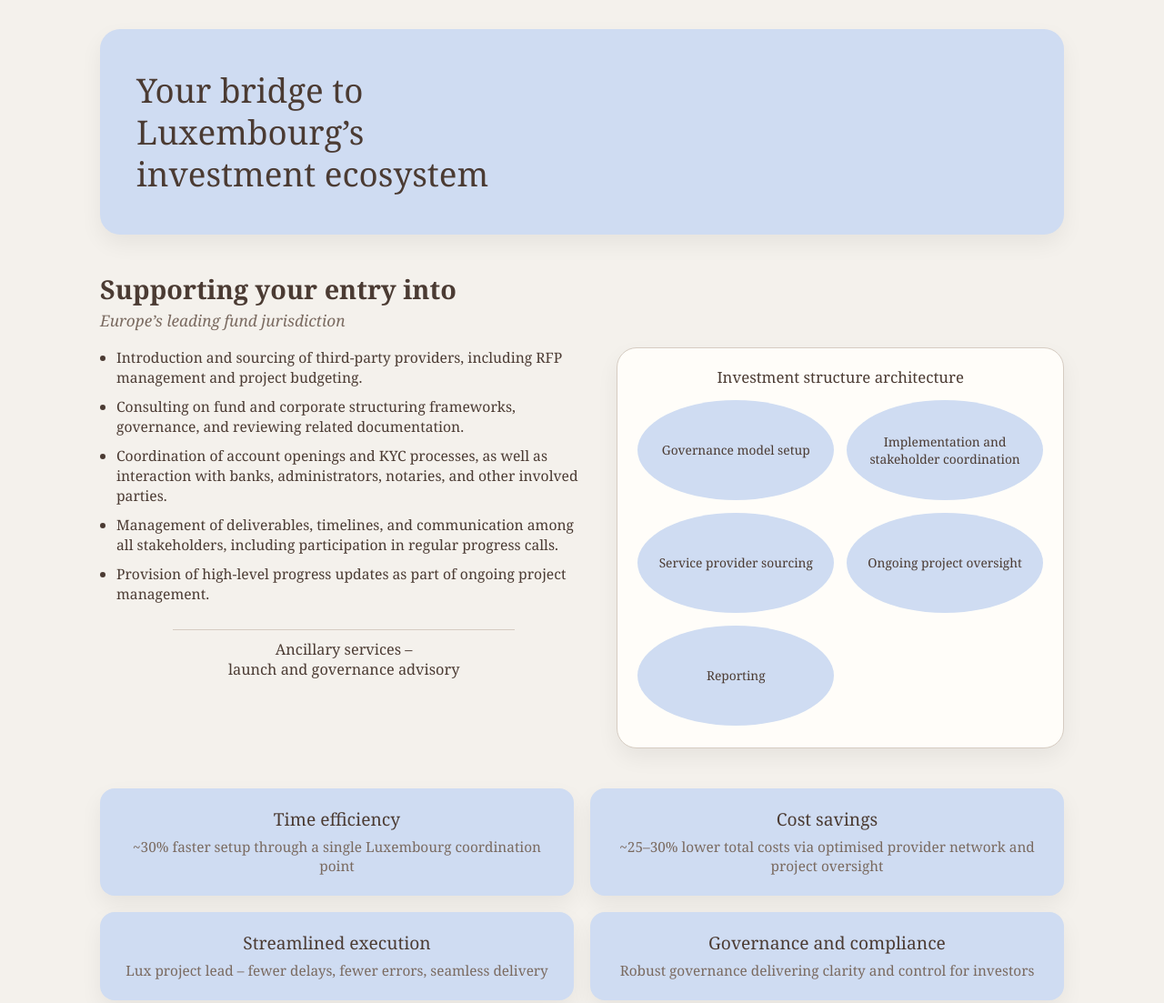
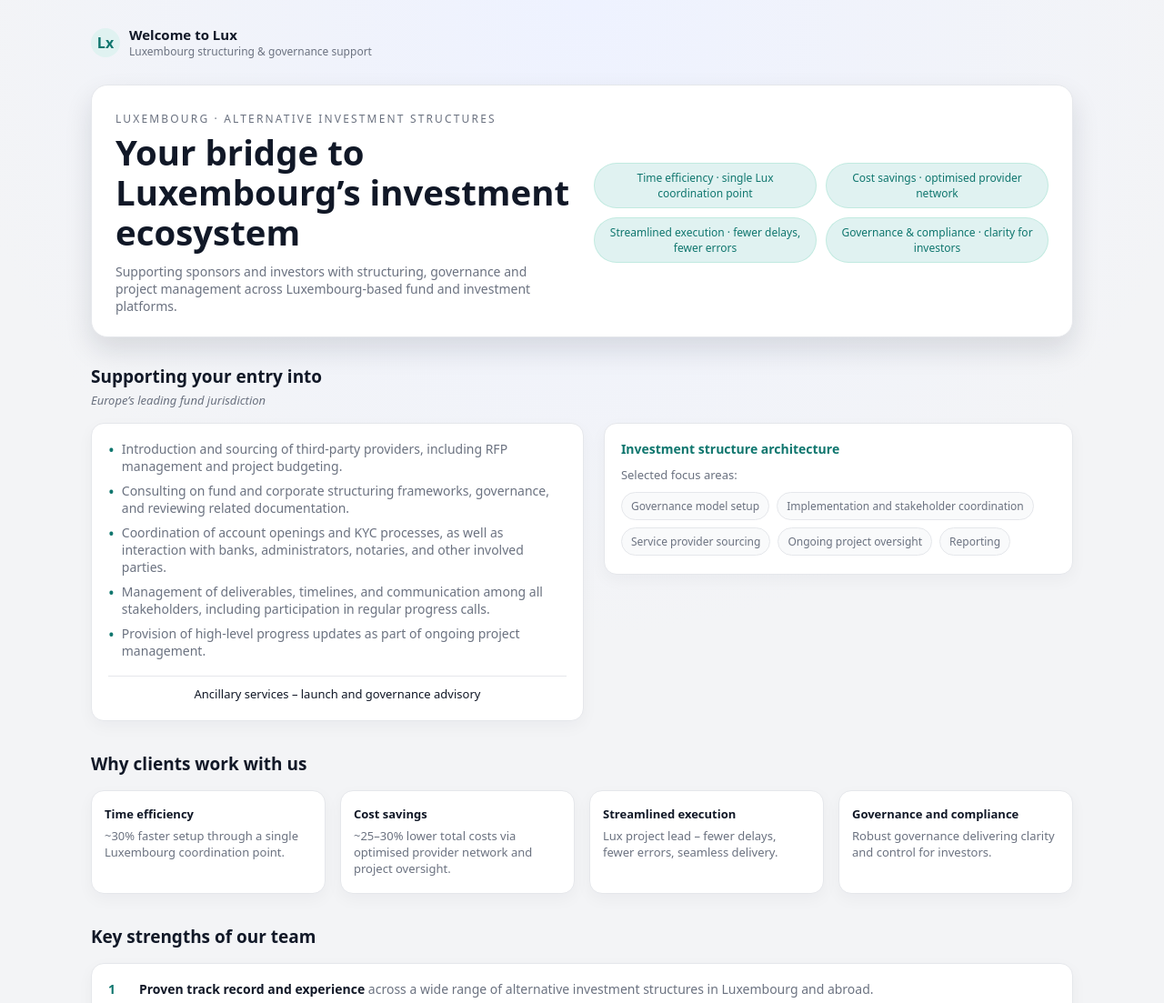
Before and after one commit to luxentryconsulting/welcome-to-lux, a plain HTML site: page index.html in a window 1280 px wide. Shown: the top 1103 px of the page at 91% size. Drawn offline with Linux system fonts and the light colour scheme.

Commit message:
Update index.html

```diff
--- a/index.html
+++ b/index.html
@@ -6,14 +6,16 @@
   <meta name="viewport" content="width=device-width, initial-scale=1" />
   <style>
     :root {
-      --bg-page: #f4f1ec;      /* warm cream */
-      --panel-blue: #cfdcf2;   /* light blue from slides */
-      --text-main: #4b3b33;    /* brown serif text */
-      --muted: #7a6a60;
-      --line: #d6ccc2;
-      --shadow-soft: 0 10px 24px rgba(0,0,0,0.06);
-      --radius-lg: 22px;
-      --radius-md: 16px;
+      --bg: #f3f4f6;
+      --card: #ffffff;
+      --accent: #0f766e;
+      --accent-soft: #e0f2f1;
+      --text-main: #111827;
+      --text-muted: #6b7280;
+      --border: #e5e7eb;
+      --radius-lg: 18px;
+      --radius-md: 14px;
+      --shadow-soft: 0 14px 30px rgba(15, 23, 42, 0.12);
     }
 
     * {
@@ -23,191 +25,300 @@
     }
 
     body {
-      font-family: "Georgia", "Times New Roman", serif;
-      background: var(--bg-page);
+      font-family: system-ui, -apple-system, BlinkMacSystemFont, "Segoe UI",
+        sans-serif;
+      background: radial-gradient(circle at top, #eef2ff 0, #f3f4f6 45%, #f3f4f6 100%);
       color: var(--text-main);
       -webkit-font-smoothing: antialiased;
     }
 
     .page {
-      max-width: 1100px;
+      max-width: 1120px;
       margin: 0 auto;
-      padding: 32px 20px 56px;
+      padding: 28px 20px 56px;
+    }
+
+    /* HEADER / LOGO PLACEHOLDER */
+
+    .header {
+      display: flex;
+      align-items: center;
+      justify-content: space-between;
+      margin-bottom: 28px;
+    }
+
+    .brand {
+      display: flex;
+      align-items: center;
+      gap: 10px;
+    }
+
+    .brand-mark {
+      width: 32px;
+      height: 32px;
+      border-radius: 999px;
+      background: var(--accent-soft);
+      display: flex;
+      align-items: center;
+      justify-content: center;
+      font-weight: 600;
+      color: var(--accent);
+      font-size: 16px;
+    }
+
+    .brand-name {
+      font-size: 15px;
+      font-weight: 600;
+    }
+
+    .brand-tagline {
+      font-size: 12px;
+      color: var(--text-muted);
     }
 
     /* HERO */
 
     .hero {
-      background: var(--panel-blue);
+      background: var(--card);
       border-radius: var(--radius-lg);
-      padding: 44px 40px;
-      margin-bottom: 40px;
+      padding: 28px 26px 24px;
       box-shadow: var(--shadow-soft);
+      border: 1px solid var(--border);
+      margin-bottom: 30px;
+      display: grid;
+      grid-template-columns: minmax(0, 2.2fr) minmax(0, 2.2fr);
+      gap: 26px;
+      align-items: center;
     }
 
-    .hero-text {
-      font-size: clamp(1.9rem, 3vw, 2.3rem);
-      line-height: 1.25;
+    .hero-main {
+      max-width: 520px;
+    }
+
+    .hero-kicker {
+      font-size: 12px;
+      text-transform: uppercase;
+      letter-spacing: 0.18em;
+      color: var(--text-muted);
+      margin-bottom: 6px;
+    }
+
+    .hero-title {
+      font-size: clamp(2rem, 3vw, 2.6rem);
+      line-height: 1.15;
+      font-weight: 650;
+      margin-bottom: 12px;
+    }
+
+    .hero-sub {
+      font-size: 14px;
+      color: var(--text-muted);
+    }
+
+    .hero-badges {
+      display: grid;
+      grid-template-columns: repeat(2, minmax(0, 1fr));
+      gap: 10px;
+      font-size: 12px;
+    }
+
+    .hero-badge {
+      border-radius: 999px;
+      padding: 7px 10px;
+      background: var(--accent-soft);
+      color: var(--accent);
+      text-align: center;
+      border: 1px solid rgba(16, 185, 129, 0.15);
     }
 
     /* SECTIONS */
 
     section {
-      margin-bottom: 44px;
+      margin-bottom: 34px;
     }
 
     .section-header {
-      margin-bottom: 18px;
+      margin-bottom: 16px;
     }
 
     .section-title {
-      font-size: 1.8rem;
+      font-size: 19px;
+      font-weight: 600;
       margin-bottom: 4px;
     }
 
     .section-subtitle {
-      font-size: 1.08rem;
+      font-size: 13px;
+      color: var(--text-muted);
       font-style: italic;
-      color: var(--muted);
     }
 
-    /* SUPPORTING YOUR ENTRY */
+    /* SUPPORTING SECTION */
 
     .supporting-grid {
       display: grid;
-      grid-template-columns: minmax(0, 1.2fr) minmax(0, 1.1fr);
-      gap: 32px;
+      grid-template-columns: minmax(0, 2.1fr) minmax(0, 2fr);
+      gap: 22px;
       align-items: flex-start;
     }
 
-    .supporting-left {
-      font-size: 0.98rem;
+    .supporting-card {
+      background: var(--card);
+      border-radius: var(--radius-md);
+      padding: 18px 18px 20px;
+      border: 1px solid var(--border);
+      box-shadow: 0 6px 18px rgba(15, 23, 42, 0.04);
+      font-size: 14px;
     }
 
-    .supporting-left ul {
-      list-style: disc;
-      margin-left: 18px;
-      margin-bottom: 28px;
+    .supporting-card ul {
+      list-style: none;
+      padding-left: 0;
     }
 
-    .supporting-left li {
-      margin-bottom: 10px;
+    .supporting-card li {
+      display: flex;
+      align-items: flex-start;
+      gap: 8px;
+      margin-bottom: 8px;
+      color: var(--text-muted);
     }
 
-    .ancillary-wrapper {
-      text-align: center;
-      margin-top: 8px;
+    .supporting-card li::before {
+      content: "•";
+      color: var(--accent);
+      font-size: 18px;
+      line-height: 1;
+      margin-top: 1px;
     }
 
-    .ancillary-line {
-      border-top: 1px solid var(--line);
-      margin: 0 auto 10px;
-      width: 70%;
+    .ancillary {
+      border-top: 1px solid var(--border);
+      margin-top: 18px;
+      padding-top: 10px;
+      font-size: 13px;
+      text-align: center;
+      color: var(--text-main);
     }
 
-    .ancillary-text {
-      font-size: 1.02rem;
+    .architecture-title {
+      font-size: 14px;
+      font-weight: 600;
+      margin-bottom: 10px;
+      color: var(--accent);
     }
 
-    /* SIMPLE “CIRCLE” LIST */
-
-    .circle-panel {
-      background: #fffdf9;
-      border-radius: var(--radius-lg);
-      padding: 20px 22px 24px;
-      box-shadow: var(--shadow-soft);
-      border: 1px solid var(--line);
+    .chip-list {
+      display: flex;
+      flex-wrap: wrap;
+      gap: 8px;
     }
 
-    .circle-panel-title {
-      font-size: 1.05rem;
-      margin-bottom: 14px;
-      text-align: center;
-    }
-
-    .circle-list {
-      display: grid;
-      grid-template-columns: repeat(2, minmax(0, 1fr));
-      gap: 14px;
-    }
-
-    .circle-badge {
-      height: 110px;
-      border-radius: 50%;
-      background: var(--panel-blue);
-      display: flex;
-      align-items: center;
-      justify-content: center;
-      text-align: center;
-      padding: 0 14px;
-      font-size: 0.86rem;
+    .chip {
+      padding: 6px 10px;
+      border-radius: 999px;
+      background: #f9fafb;
+      border: 1px solid var(--border);
+      font-size: 12px;
+      color: var(--text-muted);
     }
 
     /* VALUE CARDS */
 
     .value-grid {
       display: grid;
-      grid-template-columns: repeat(2, minmax(0, 1fr));
-      gap: 18px;
+      grid-template-columns: repeat(4, minmax(0, 1fr));
+      gap: 16px;
     }
 
     .value-card {
-      background: var(--panel-blue);
+      background: var(--card);
       border-radius: var(--radius-md);
-      padding: 20px 18px 22px;
-      text-align: center;
-      box-shadow: var(--shadow-soft);
+      padding: 16px 14px 18px;
+      border: 1px solid var(--border);
+      text-align: left;
+      box-shadow: 0 6px 18px rgba(15, 23, 42, 0.04);
+      font-size: 13px;
     }
 
     .value-title {
-      font-size: 1.2rem;
-      margin-bottom: 7px;
+      font-weight: 600;
+      margin-bottom: 6px;
     }
 
     .value-text {
-      font-size: 0.96rem;
-      color: var(--muted);
+      color: var(--text-muted);
     }
 
     /* TEAM STRENGTHS */
 
-    .team-list {
-      border-top: 1px solid var(--line);
-      padding-top: 18px;
-      font-size: 0.98rem;
+    .team-card {
+      background: var(--card);
+      border-radius: var(--radius-md);
+      padding: 18px 18px 20px;
+      border: 1px solid var(--border);
+      box-shadow: 0 6px 18px rgba(15, 23, 42, 0.04);
+      font-size: 14px;
     }
 
     .team-item {
       display: grid;
-      grid-template-columns: 26px minmax(0, 1fr);
+      grid-template-columns: 24px minmax(0, 1fr);
       gap: 10px;
-      margin-bottom: 14px;
+      margin-bottom: 10px;
     }
 
     .team-number {
-      font-size: 1.16rem;
-      color: #8ea6d4;
+      font-size: 14px;
+      font-weight: 600;
+      color: var(--accent);
+    }
+
+    .team-text {
+      color: var(--text-muted);
     }
 
     .team-text strong {
-      font-weight: bold;
+      color: var(--text-main);
+      font-weight: 600;
     }
 
-    /* RESPONSIVE */
+    /* FOOTER */
 
-    @media (max-width: 880px) {
+    footer {
+      margin-top: 26px;
+      font-size: 11px;
+      color: var(--text-muted);
+      text-align: right;
+    }
+
+    @media (max-width: 900px) {
+      .hero {
+        grid-template-columns: minmax(0, 1fr);
+      }
+
       .supporting-grid {
         grid-template-columns: minmax(0, 1fr);
       }
 
-      .circle-list {
-        grid-template-columns: minmax(0, 1fr);
+      .value-grid {
+        grid-template-columns: repeat(2, minmax(0, 1fr));
       }
     }
 
     @media (max-width: 640px) {
+      .page {
+        padding-top: 20px;
+      }
+
+      .header {
+        flex-direction: column;
+        align-items: flex-start;
+        gap: 4px;
+      }
+
       .hero {
-        padding: 32px 26px;
+        padding: 22px 18px;
       }
 
       .value-grid {
@@ -218,12 +329,35 @@
 </head>
 <body>
   <div class="page">
+    <!-- Simple header -->
+    <header class="header">
+      <div class="brand">
+        <div class="brand-mark">Lx</div>
+        <div>
+          <div class="brand-name">Welcome to Lux</div>
+          <div class="brand-tagline">Luxembourg structuring &amp; governance support</div>
+        </div>
+      </div>
+    </header>
+
     <!-- HERO -->
     <section class="hero">
-      <div class="hero-text">
-        Your bridge to<br />
-        Luxembourg’s<br />
-        investment ecosystem
+      <div class="hero-main">
+        <div class="hero-kicker">Luxembourg · alternative investment structures</div>
+        <h1 class="hero-title">
+          Your bridge to<br />
+          Luxembourg’s investment ecosystem
+        </h1>
+        <p class="hero-sub">
+          Supporting sponsors and investors with structuring, governance and project
+          management across Luxembourg-based fund and investment platforms.
+        </p>
+      </div>
+      <div class="hero-badges">
+        <div class="hero-badge">Time efficiency · single Lux coordination point</div>
+        <div class="hero-badge">Cost savings · optimised provider network</div>
+        <div class="hero-badge">Streamlined execution · fewer delays, fewer errors</div>
+        <div class="hero-badge">Governance &amp; compliance · clarity for investors</div>
       </div>
     </section>
 
@@ -235,62 +369,48 @@
       </div>
 
       <div class="supporting-grid">
-        <!-- Left: bullet list -->
-        <div class="supporting-left">
+        <!-- Left: bullets -->
+        <div class="supporting-card">
           <ul>
             <li>
               Introduction and sourcing of third-party providers, including RFP
               management and project budgeting.
             </li>
             <li>
-              Consulting on fund and corporate structuring frameworks,
-              governance, and reviewing related documentation.
+              Consulting on fund and corporate structuring frameworks, governance,
+              and reviewing related documentation.
             </li>
             <li>
               Coordination of account openings and KYC processes, as well as
-              interaction with banks, administrators, notaries, and other
-              involved parties.
+              interaction with banks, administrators, notaries, and other involved
+              parties.
             </li>
             <li>
               Management of deliverables, timelines, and communication among all
               stakeholders, including participation in regular progress calls.
             </li>
             <li>
-              Provision of high-level progress updates as part of ongoing
-              project management.
+              Provision of high-level progress updates as part of ongoing project
+              management.
             </li>
           </ul>
-
-          <div class="ancillary-wrapper">
-            <div class="ancillary-line"></div>
-            <div class="ancillary-text">
-              Ancillary services –<br />
-              launch and governance advisory
-            </div>
+          <div class="ancillary">
+            Ancillary services – launch and governance advisory
           </div>
         </div>
 
-        <!-- Right: simplified circle list -->
-        <div class="circle-panel">
-          <div class="circle-panel-title">
-            Investment structure architecture
-          </div>
-          <div class="circle-list">
-            <div class="circle-badge">
-              Governance model setup
-            </div>
-            <div class="circle-badge">
-              Implementation and stakeholder coordination
-            </div>
-            <div class="circle-badge">
-              Service provider sourcing
-            </div>
-            <div class="circle-badge">
-              Ongoing project oversight
-            </div>
-            <div class="circle-badge">
-              Reporting
-            </div>
+        <!-- Right: architecture chips -->
+        <div class="supporting-card">
+          <div class="architecture-title">Investment structure architecture</div>
+          <p class="section-subtitle" style="font-style: normal; margin-bottom: 10px;">
+            Selected focus areas:
+          </p>
+          <div class="chip-list">
+            <div class="chip">Governance model setup</div>
+            <div class="chip">Implementation and stakeholder coordination</div>
+            <div class="chip">Service provider sourcing</div>
+            <div class="chip">Ongoing project oversight</div>
+            <div class="chip">Reporting</div>
           </div>
         </div>
       </div>
@@ -298,11 +418,15 @@
 
     <!-- VALUE CARDS -->
     <section>
+      <div class="section-header">
+        <h2 class="section-title">Why clients work with us</h2>
+      </div>
+
       <div class="value-grid">
         <div class="value-card">
           <div class="value-title">Time efficiency</div>
           <div class="value-text">
-            ~30% faster setup through a single Luxembourg coordination point
+            ~30% faster setup through a single Luxembourg coordination point.
           </div>
         </div>
 
@@ -310,21 +434,21 @@
           <div class="value-title">Cost savings</div>
           <div class="value-text">
             ~25–30% lower total costs via optimised provider network and project
-            oversight
+            oversight.
           </div>
         </div>
 
         <div class="value-card">
           <div class="value-title">Streamlined execution</div>
           <div class="value-text">
-            Lux project lead – fewer delays, fewer errors, seamless delivery
+            Lux project lead – fewer delays, fewer errors, seamless delivery.
           </div>
         </div>
 
         <div class="value-card">
           <div class="value-title">Governance and compliance</div>
           <div class="value-text">
-            Robust governance delivering clarity and control for investors
+            Robust governance delivering clarity and control for investors.
           </div>
         </div>
       </div>
@@ -336,7 +460,7 @@
         <h2 class="section-title">Key strengths of our team</h2>
       </div>
 
-      <div class="team-list">
+      <div class="team-card">
         <div class="team-item">
           <div class="team-number">1</div>
           <div class="team-text">
@@ -348,8 +472,8 @@
         <div class="team-item">
           <div class="team-number">2</div>
           <div class="team-text">
-            <strong>Team of senior professionals</strong> ensuring direct access
-            to expertise and in-depth know-how.
+            <strong>Team of senior professionals</strong> ensuring direct access to
+            expertise and in-depth know-how.
           </div>
         </div>
 
@@ -357,8 +481,8 @@
           <div class="team-number">3</div>
           <div class="team-text">
             <strong>Well-balanced and multidisciplinary team</strong> with solid
-            experience in M&amp;A and deal structuring, fund and SPV
-            administration, fund management, risk management, and compliance.
+            experience in M&amp;A and deal structuring, fund and SPV administration,
+            fund management, risk management, and compliance.
           </div>
         </div>
 
@@ -374,8 +498,8 @@
           <div class="team-number">5</div>
           <div class="team-text">
             <strong>Hands-on project management experience</strong> – we align
-            interests among investors and service providers, and drive
-            transactions efficiently from structuring to completion.
+            interests among investors and service providers, and drive transactions
+            efficiently from structuring to completion.
           </div>
         </div>
 
@@ -388,6 +512,10 @@
         </div>
       </div>
     </section>
+
+    <footer>
+      High-level overview only – does not constitute legal, tax or investment advice.
+    </footer>
   </div>
 </body>
 </html>
```
